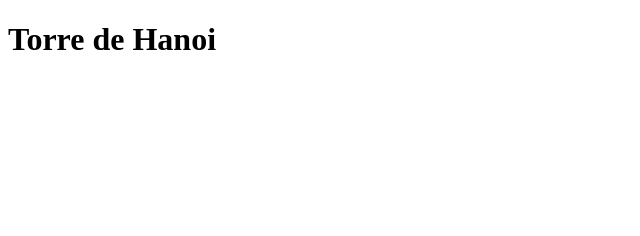
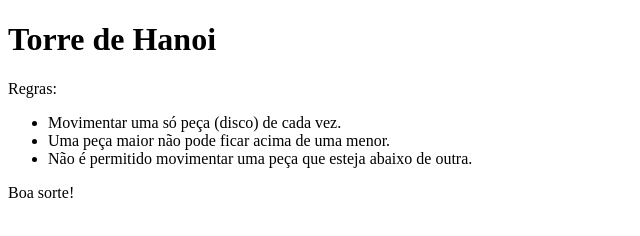
Before and after one commit to gaavro/migracaogitlab, a plain HTML site: page index.html in a window 1280 px wide. Shown: the whole page, without its empty margins (0-640 px from the left). Drawn offline with Linux system fonts and the light colour scheme.

Commit message:
Estruturação do HTML

```diff
--- a/index.html
+++ b/index.html
@@ -10,6 +10,13 @@
 <body>
     <header>
         <h1>Torre de Hanoi</h1>
+        <p class="regras">Regras:</p>
+        <ul>
+            <li>Movimentar uma só peça (disco) de cada vez.</li>
+            <li>Uma peça maior não pode ficar acima de uma menor.</li>
+            <li>Não é permitido movimentar uma peça que esteja abaixo de outra.</li>
+        </ul>
+        <p class="saudacao">Boa sorte!</p>
     </header>
     <main id="container">
         <div id="start">
```
